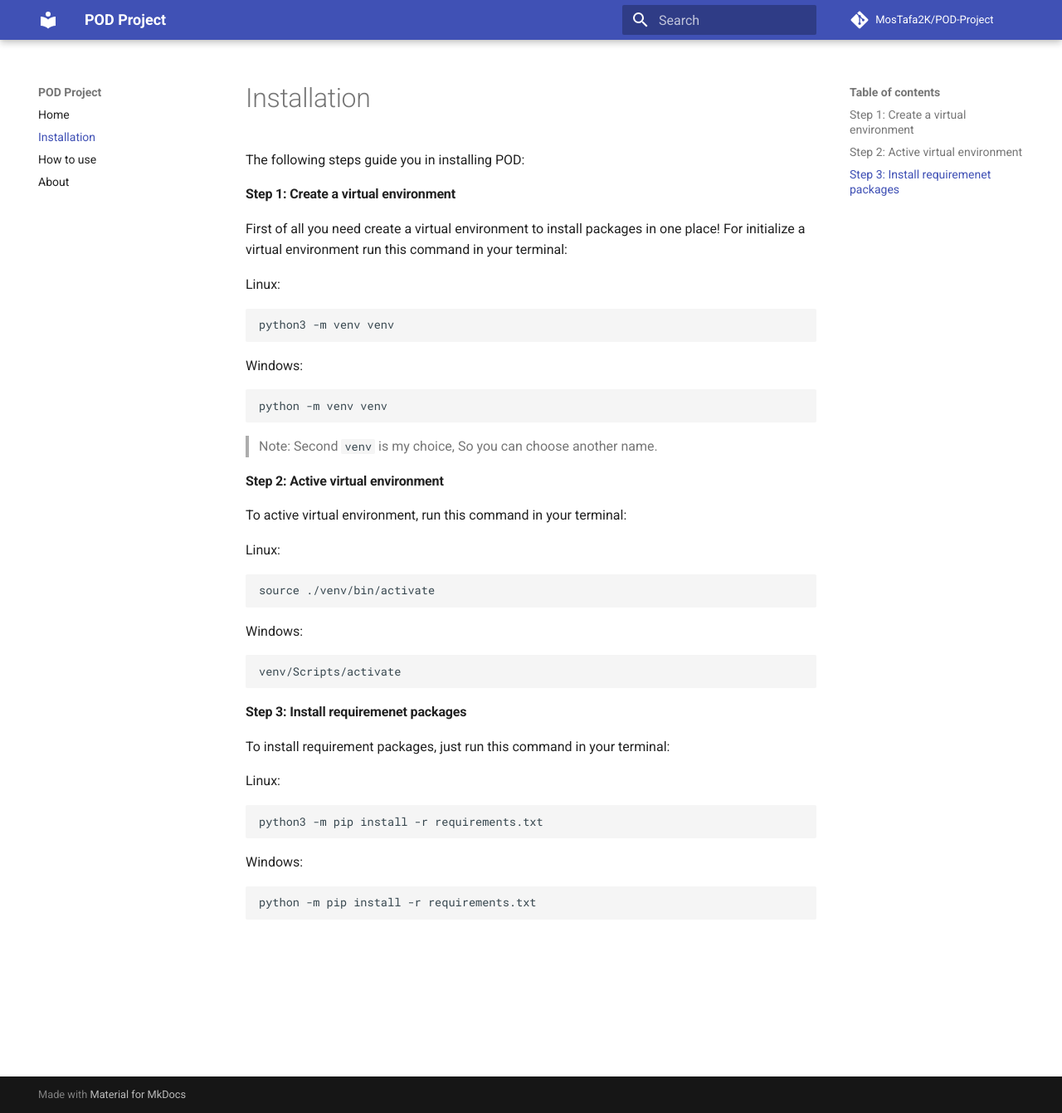
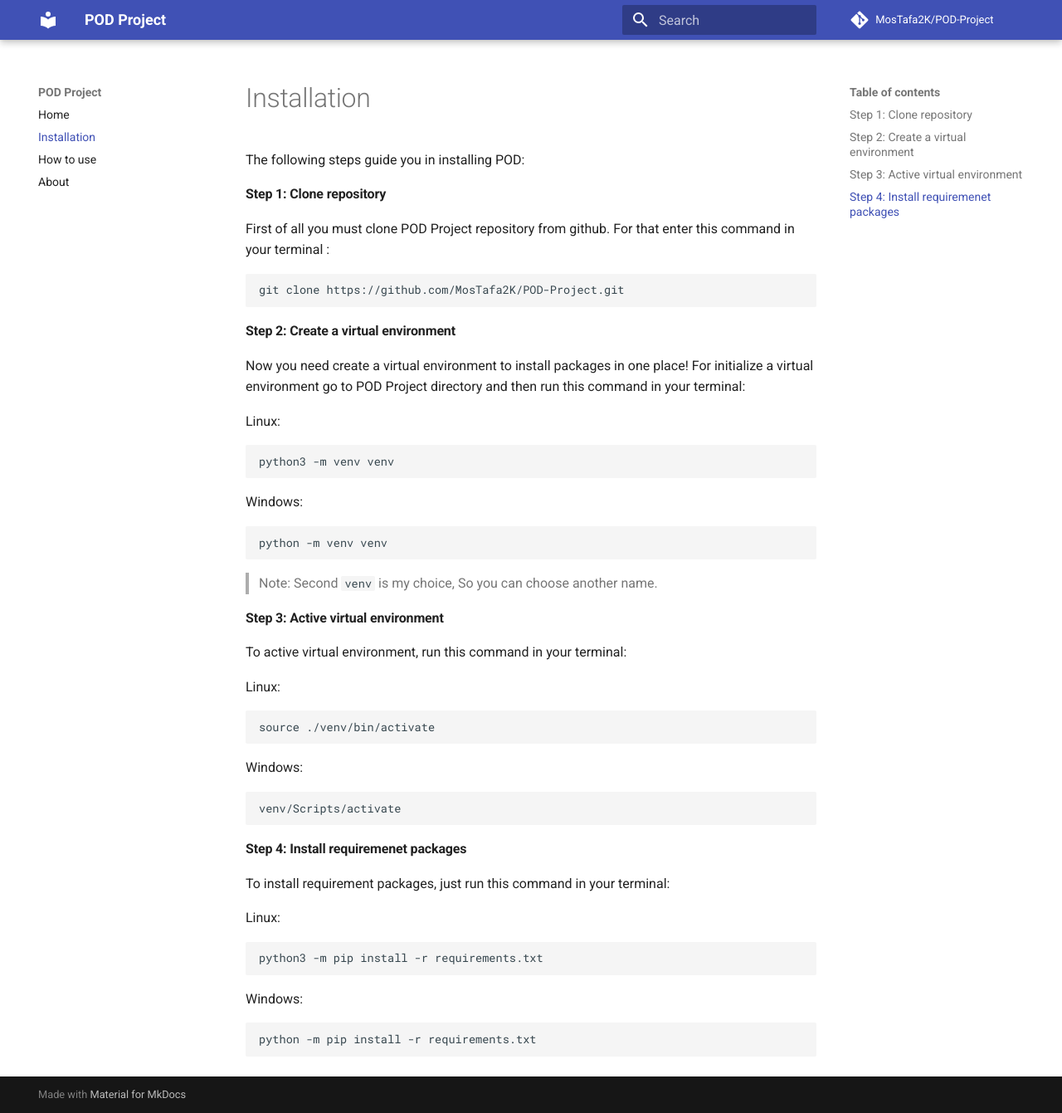
Before and after one commit to MosTafa2K/POD-Project, an MkDocs documentation site: the page built from docs/installation.md, in a window 1280 px wide and 1341 px high. Shown: the whole window at 83% size. Built offline with MkDocs 1.6.1 and Material for MkDocs 9.7.7, drawn with Linux system fonts in a browser that asks for light colours; comment, search, counter and statistics services are not loaded.

Commit message:
Update installation.md

````diff
--- a/docs/installation.md
+++ b/docs/installation.md
@@ -1,10 +1,18 @@
 The following steps guide you in installing POD:
 
 
+#### Step 1: Clone repository
+First of all you must clone POD Project repository from github.
+For that enter this command in your terminal :
 
-#### Step 1: Create a virtual environment
-First of all you need create a virtual environment to install packages in one place!
-For initialize a virtual environment run this command in your terminal:
+```
+git clone https://github.com/MosTafa2K/POD-Project.git
+```
+
+
+#### Step 2: Create a virtual environment
+Now you need create a virtual environment to install packages in one place!
+For initialize a virtual environment go to POD Project directory and then run this command in your terminal:
 
 Linux:
 ```
@@ -37,7 +45,7 @@ venv/Scripts/activate
 
 
 
-#### Step 3: Install requiremenet packages
+#### Step 4: Install requiremenet packages
 
 To install requirement packages, just run this command in your terminal:
 
````
Also changed, not shown: other parts of docs/installation.md (+1 -1 lines).
